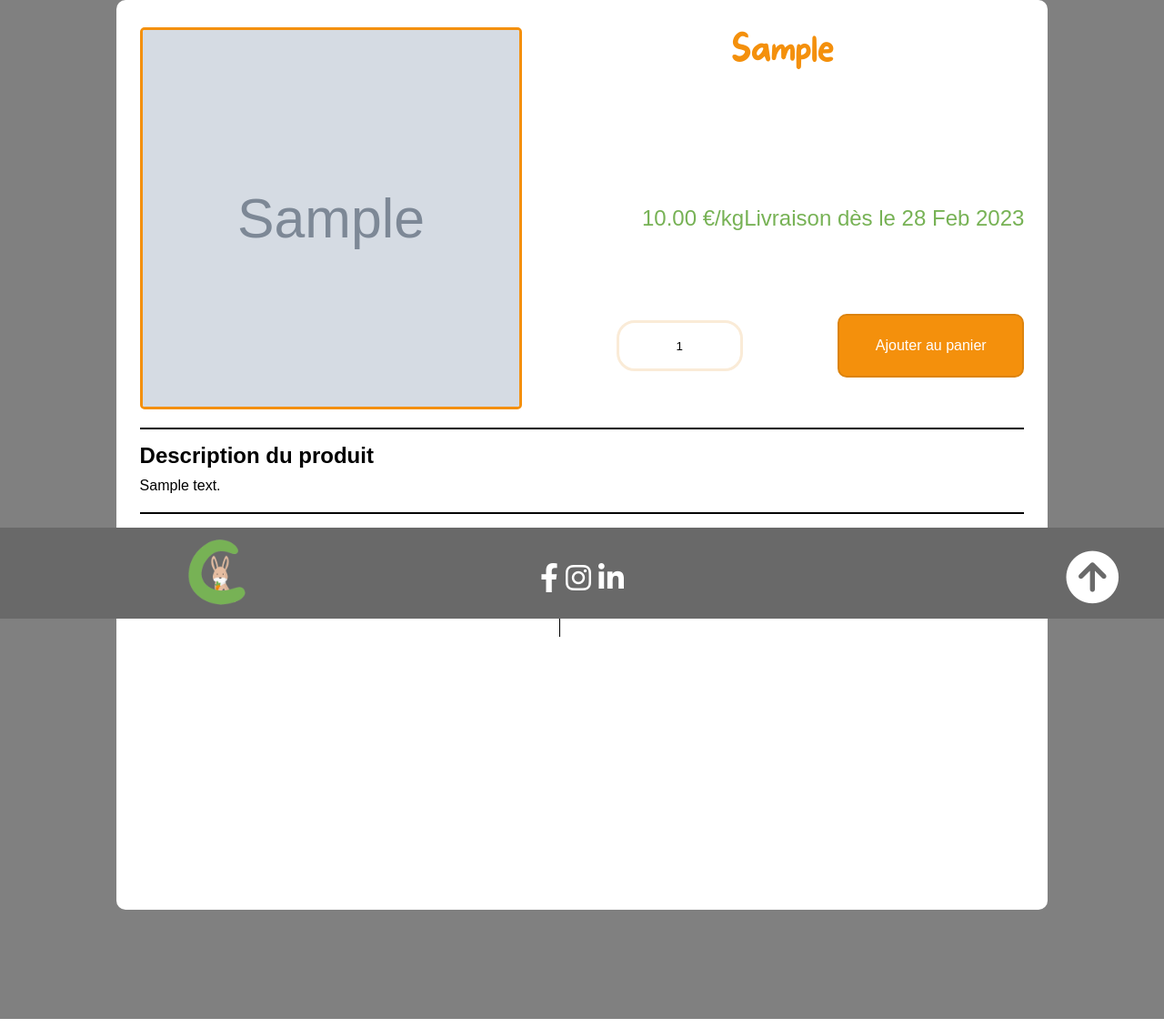
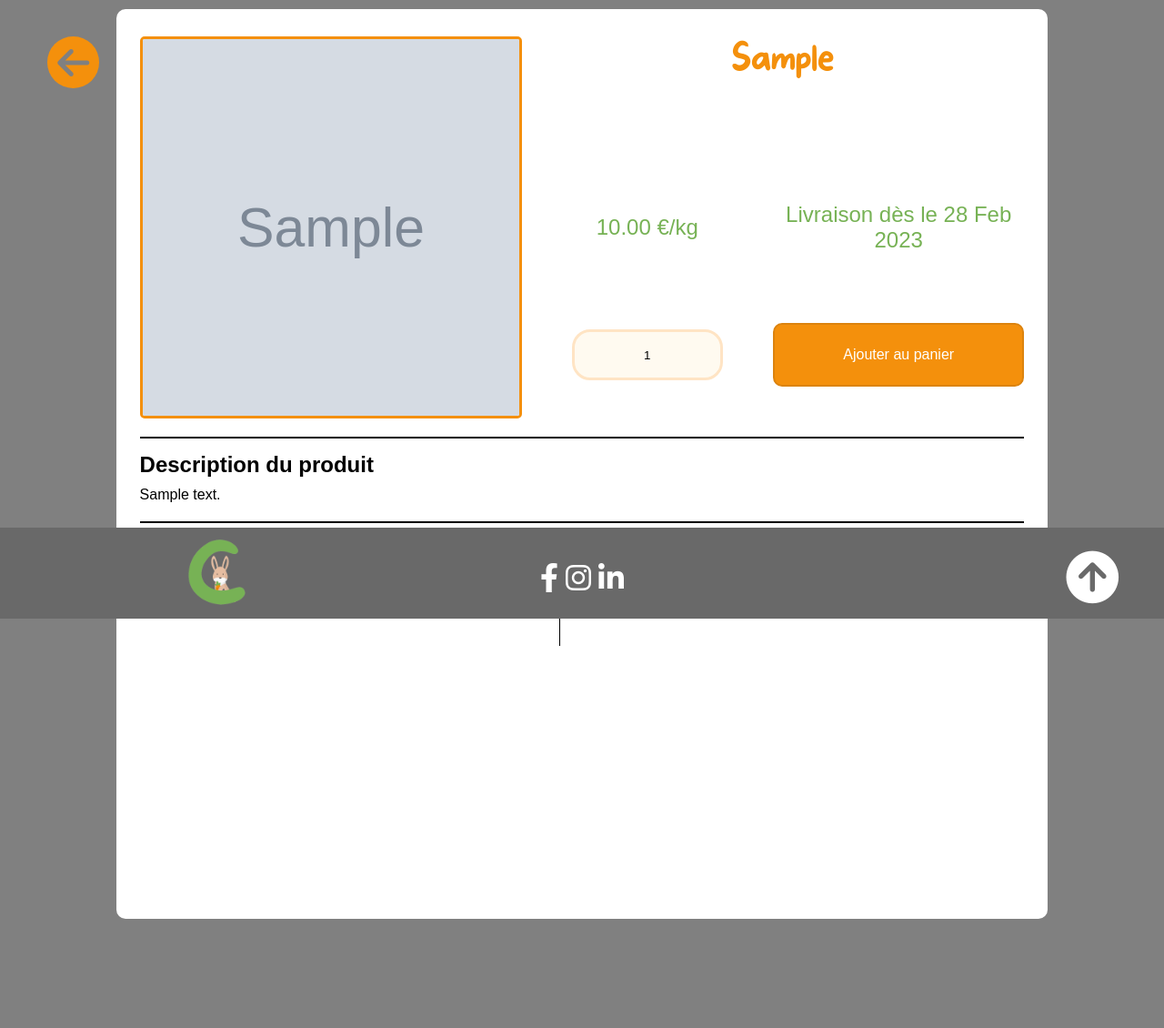
Before and after one commit to EstebanRacine/Carottos, a PHP site: page /pageProduitUnique.php?id=1 in a window 1280 px wide. Shown: the part 120-1250 px from the top of the page at 91% size. Run offline with PHP 8.4, Linux system fonts and the light colour scheme; tables that the repository leaves empty or names only in its code hold one stand-in row (values such as "Sample post"); grey boxes marked "Sample" are stand-in pictures; data that the repository does not hold is empty; some libraries are stand-ins or nearby versions.

Commit message:
Bouton retour à liste produit + alignement

```diff
--- a/pageProduitUnique.php
+++ b/pageProduitUnique.php
@@ -63,6 +63,7 @@ if (empty($avis)){
     include "fichierCommuns/header.php";
     ?>
     <div class="produit">
+        <a href="siteVitrine.php" id="back"><i class="fa-solid fa-arrow-left"></i></a>
         <div class="infosProduit">
             <img src="<?= $img ?>" alt="Image du produit">
             <h2><?= $nom ?></h2>
--- a/style.css
+++ b/style.css
@@ -37,6 +37,7 @@ nav{
     color: white;
     align-items: center;
     position: fixed;
+    z-index: 2;
 }
 
 
@@ -641,11 +642,12 @@ footer a:hover .remplissage{
 /*PAGE INFOS PRODUIT */
 .produit{
     background-color: white;
-    margin: 120px auto 120px;
+    margin: 130px auto 120px;
     width: 80%;
     border-radius: 10px;
     height: 1000px;
     font-family: Bahnschrift, sans-serif;
+    position: relative;
 }
 
 .produit > *{
@@ -653,6 +655,30 @@ footer a:hover .remplissage{
     margin: auto;
     text-align: justify;
 }
+
+#back{
+    width: 1.5cm;
+    position: absolute;
+    height: 1.5cm;
+    color: gray;
+    font-size: 2.5em;
+    background-color: #f4900c;
+    border-radius: 50%;
+    left: -2cm;
+    top: 0.8cm;
+    text-align: center;
+    vertical-align: middle;
+    line-height: 1.6cm;
+    transition: all 0.6s;
+    z-index: 0;
+}
+
+#back:hover{
+    background-color: gray;
+    color: #f4900c;
+    transform: rotate(360deg);
+}
+
 
 .infosProduit{
     margin: 30px auto auto;
@@ -687,13 +713,13 @@ footer a:hover .remplissage{
     color: #77b255;
     font-size: 1.5em;
     margin: auto;
-    width: max-content;
+    width: 100%;
+    text-align: center;
 }
 
 #prixProduit{
     grid-column: 2/3;
     grid-row: 2/3;
-    padding-left: 3.5cm;
 }
 
 #joursLiv{
@@ -773,7 +799,7 @@ footer a:hover .remplissage{
 }
 
 .erreurQté{
-    width: 85%;
+    width: 50%;
     height: 100%;
     display: flex;
     justify-content: center;
@@ -792,12 +818,13 @@ footer a:hover .remplissage{
 .quantite{
     border-radius: 20px;
     height: 40%;
-    width: 40%;
+    width: 60%;
     color: black;
     transition: all 0.5s;
     text-align: center;
     align-self: center;
-    border: antiquewhite 3px solid;
+    border: bisque 3px solid;
+    background-color: floralwhite;
     margin: auto;
 }
 
@@ -814,10 +841,7 @@ footer a:hover .remplissage{
 
 }
 
-
-
 .ajoutPanier{
-    margin: auto;
     background-color: #f4900c;
     color: white;
     border: 2px solid #dc830e;
@@ -828,16 +852,21 @@ footer a:hover .remplissage{
     font-family: Bahnschrift, sans-serif;
     font-size: 1em;
     transition: all 0.3s;
+    margin: auto 3cm auto auto;
 }
 
 .ajoutPanier:hover{
     font-size: 1.3em;
 }
 
+/*PANIER*/
 
 
 
-/*PANIER*/
+
+
+
+
 
 /*SCROLL-BAR-FIREFOX*/
 ::-webkit-scrollbar {
```
